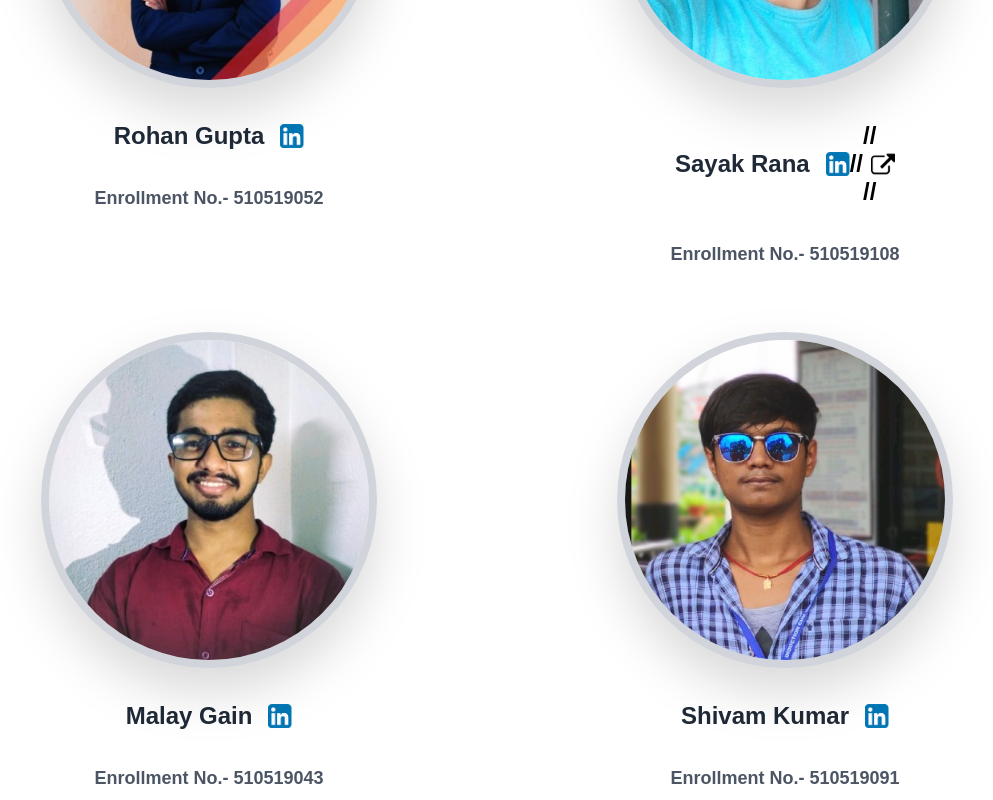
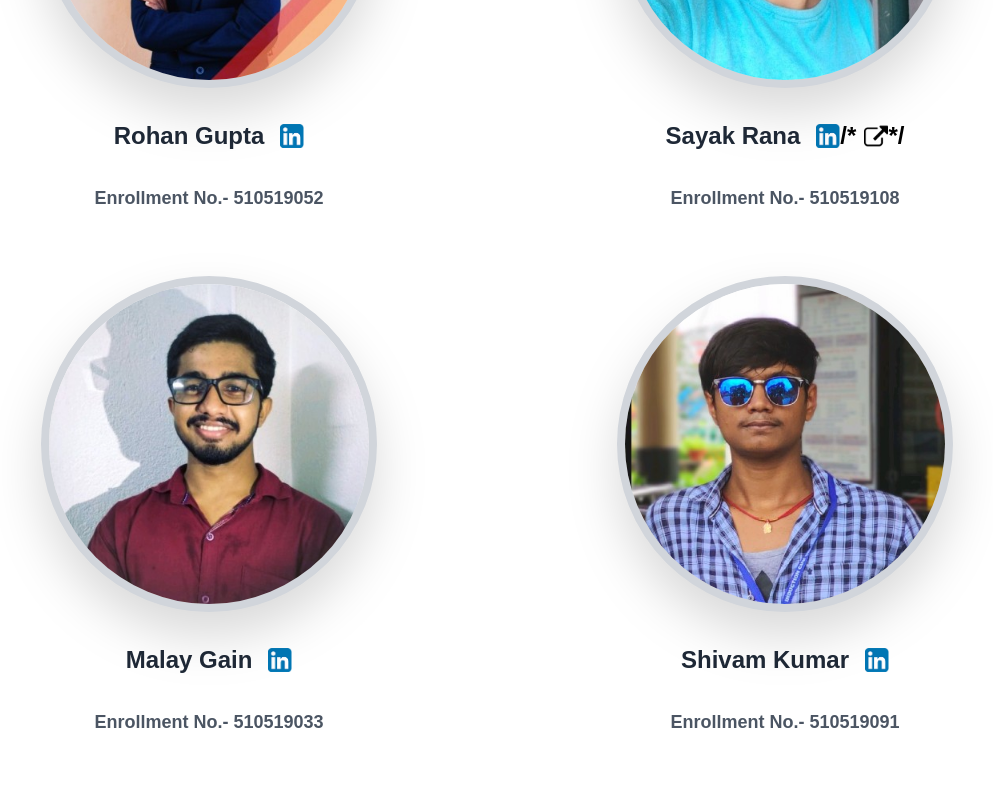
Before and after one commit to Mini-project-iiests/reference-editor, a React (Create React App) app: page /about in a window 1280 px wide. Shown: the part 360-1160 px from the top of the page, without its empty margins (143-1136 px from the left). Built offline with nearby package versions, Linux system fonts and the light colour scheme.

Commit message:
updated enrollment no.

```diff
--- a/src/containers/Home/about.js
+++ b/src/containers/Home/about.js
@@ -34,9 +34,9 @@ class About extends Component {
                 <a href="https://www.linkedin.com/in/sayak-rana-125a48192/" target="_blank">
                   <img className="w-6" src="/linkedin.png" alt=""/>
                 </a>
-//                 <a href="https://github.com/Mini-project-iiests/reference-editor/blob/master_sayak_ref/index.html" target="_blank">
-//                   <img className="w-6 ml-2" src="link.png" alt=""/>
-//                 </a>
+                /*<a href="https://github.com/Mini-project-iiests/reference-editor/blob/master_sayak_ref/index.html" target="_blank">
+                  <img className="w-6 ml-2" src="link.png" alt=""/>
+                </a>*/
               </div>
               <div className="text-lg font-semibold text-gray-600">
                 Enrollment No.- 510519108
@@ -55,7 +55,7 @@ class About extends Component {
                 </a>
               </div>
               <div className="text-lg font-semibold text-gray-600">
-                Enrollment No.- 510519043
+                Enrollment No.- 510519033
               </div>
             </div>
           </Grid>
```
